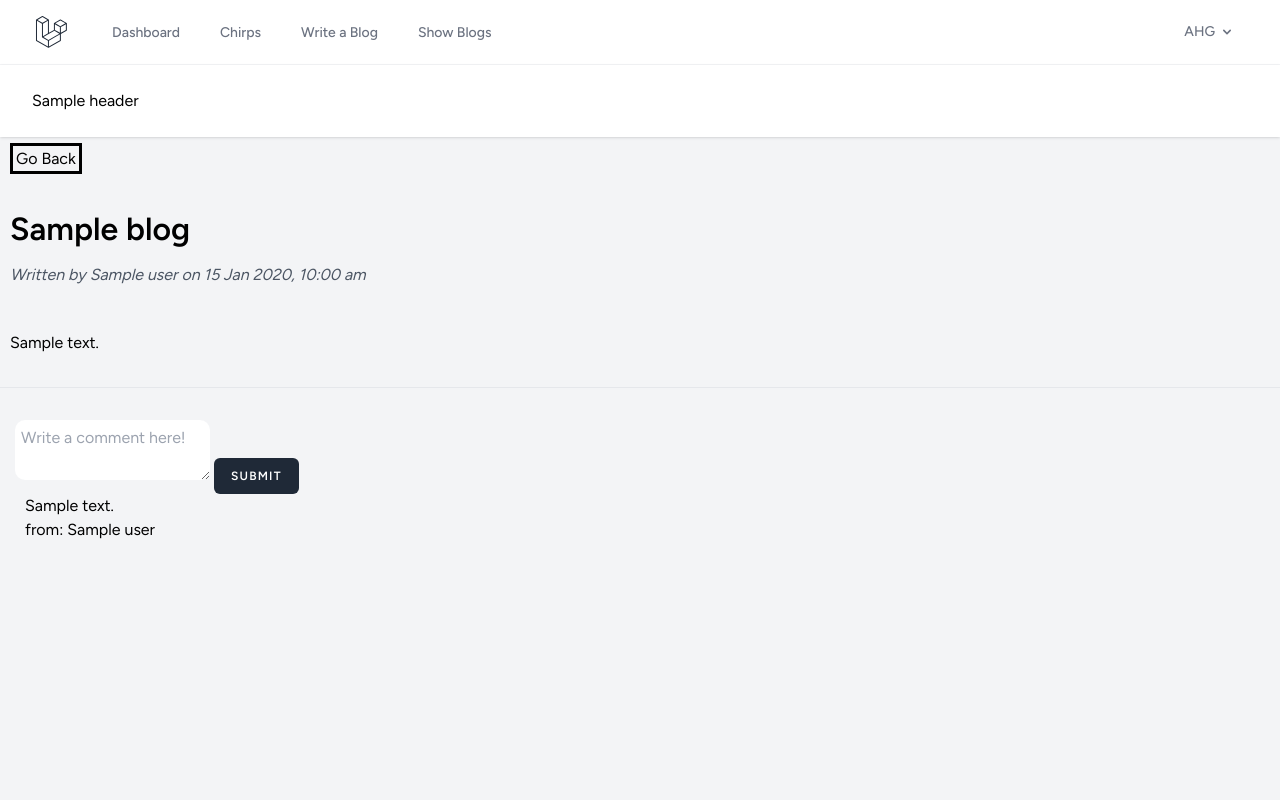
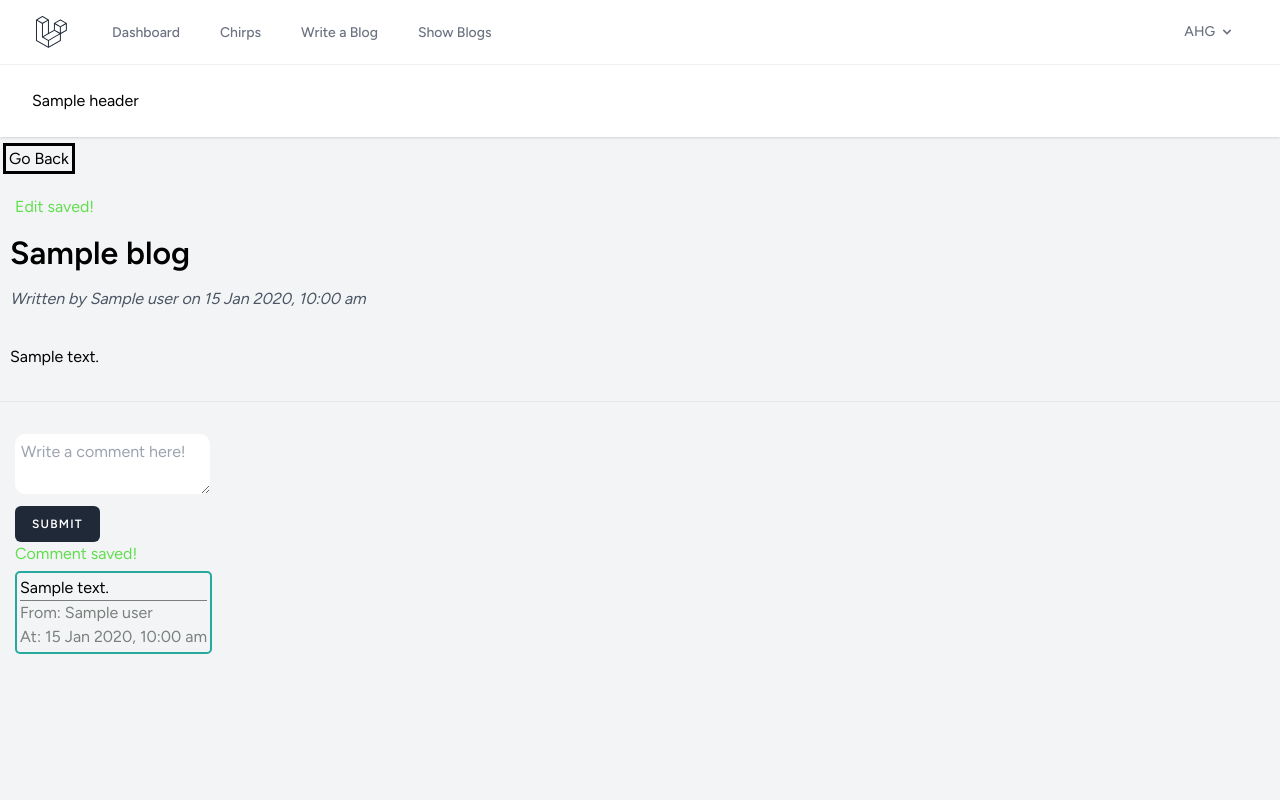
Before and after one commit to SalihFurkanGoktas/laravel-blog-test, a Laravel app: template resources/views/blog/list.blade.php in a window 1280 px wide. Run offline with Laravel 12, Linux system fonts and the light colour scheme; a user stored in the database is signed in; data comes from the database, SQL or seed files in the repository; the template is opened without the code that fills it: most values are stand-ins (such as "Sample title", 1, 10 or a date in 2020); style sheets or scripts are compiled from the project's sources.

Commit message:
Improved commenting system/interface, fixed a few bugs related to commenting twice in a row, added the ability to edit and delete blogs

```diff
--- a/resources/views/blog/list.blade.php
+++ b/resources/views/blog/list.blade.php
@@ -1,25 +1,61 @@
 <x-app-layout>
 	<div style="margin-top:10px">
-		<a style="padding: 3px; margin:10px; border:3px; border-style:solid" href={{ url('/show-blogs') }}>Go Back</a>
+		<a style="padding: 3px; margin:10px 3px 10px 3px; border:3px; border-style:solid" href={{ url('/show-blogs') }}>Go Back</a>
+		@if ($blog->user->is(auth()->user()))
+			<a style="padding: 3px; margin:10px 3px 10px 3px; border:3px; border-style:solid" href={{ route('blog.edit', $blog) }}>Edit Blog</a>
+			<form style="margin-top:10px" method="POST" action="{{route('blog.destroy', $blog) }}">
+				@csrf
+				@method('delete')
+				<a style="padding: 3px; margin:30px 3px 10px 3px; border:3px solid red; color: #cc0000;" href={{ route('blog.destroy', $blog) }} onclick="event.preventDefault(); this.closest('form').submit();">Delete Blog</a>
+			</form>
+		@endif
 	</div>
 	<br>
-		<div style="margin: 10px;font-size: 2em;" class="font-bold">
-			{{$blog->title}}
-		</div>
-	<p style="margin: 10px; font-style: italic;" class="text-gray-600 "> Written by {{ $blog->user->name}} on {{$blog->created_at->format('j M Y, g:i a') }} </p>
+
+	@if (Session::get('editPosted'))
+		<p style="color: #61de4e; margin-left: 15px"> Edit saved! </p>
+	@endif
+
+	<div style="margin: 10px;font-size: 2em;" class="font-bold">
+		{{$blog->title}}
+	</div>
+
+	<p style="margin: 10px; font-style: italic;" class="text-gray-600 "> Written by {{ $blog->user->name}} on {{$blog->created_at->format('j M Y, g:i a') }}
+	@if ($blog->created_at != $blog->updated_at)
+		- Edited at {{$blog->updated_at->format('j M Y, g:i a') }}
+	@endif
+	</p>
 	<br>
-	<p style="margin: 10px;"> {{$blog->content}} </p>
+	<p style="margin-left: 10px; margin-right: 100px;"> {{$blog->content}} </p>
 	<hr class="h-px my-8 bg-gray-200 border-0 dark:bg-gray-700">
-	<form method="post" action="{{ route('blog-comment', $blog) }}">
+
+	<form method="post" style="margin-left:15px;"action="{{ route('blog-comment', $blog) }}">
 		@csrf
+
 		<input type="hidden" name="testStuff" value="{{$blog->id}}"></input>
-		<textarea name="message" style="border-radius: 10px; padding: 6px; margin-left: 15px;"placeholder="{{('Write a comment here!')}}"></textarea>
-		<x-primary-button type="submit">Submit</x-primary-button>
-	<div style="margin-left: 25px;">
+		<textarea name="message" style="border-radius: 10px; padding: 6px; "placeholder="{{('Write a comment here!')}}"></textarea>
+		<br>
+		<x-primary-button style="margin-top: 5px;" type="submit">Submit</x-primary-button>
+
+		<!-- Display of either error message or successful posting message, depending on.. well, whether is succesfully posts. -->
+		<x-input-error :messages="$errors->get('message')" class="mt-2" style="font-size: 1em;" />
+		@if (Session::get('commentPosted'))
+			<p style="color: #61de4e;"> Comment saved! </p>
+		@endif
+	</form>
+
+	<div style="margin-left: 10px;">
+		<ul style="display: flex; flex-wrap: wrap;" >
 		@for ($i = count($comments)-1; $i >= 0; $i--)
-			<p> {{$comments[$i]->message}} </p>
-			<p> from: {{$comments[$i]->user->name}} </p>
-			<br>
+			<li style="max-width:400px; word-wrap:break-word; border-radius: 5px; border: 2px solid #28a99e; margin: 5px; padding: 3px;">
+				{{$comments[$i]->message}}
+				<br>
+				<p style="border-top: 1px solid #7a807c; color: #7a807c;"> From: {{$comments[$i]->user->name}}
+				<br>
+				At: {{$comments[$i]->created_at->format('j M Y, g:i a')}} </p>
+			</li>
 		@endfor
+		</ul>
 	</div>
+	<br>
 </x-app-layout>
--- a/resources/views/blog/show.blade.php
+++ b/resources/views/blog/show.blade.php
@@ -1,7 +1,7 @@
 <x-app-layout>
 	@foreach ($blogs as $blog)
-		<div style="padding: 10px; margin-left: 20px;" class="bg-grey font-bold">
-			<a href='/show-blogs/{{ $blog->heading }}'>{{ $blog->title  }}</a>
+		<div style="border-bottom: 1px solid #00bbbb; padding: 10px; margin: 5px 20px 5px 20px;" class="bg-grey font-bold">
+			<a style="font-size:1.5em;" href='/show-blogs/{{ $blog->heading }}'>{{ $blog->title  }}</a>
 		</div>
 	@endforeach
 </x-app-layout>
```
Also changed, not shown: app/Http/Controllers/BlogController.php (+33 -13 lines), resources/views/blog/edit.blade.php (added, +11 -0 lines), database/migrations/2024_08_05_102356_update_blogs_table_again.php (added).
